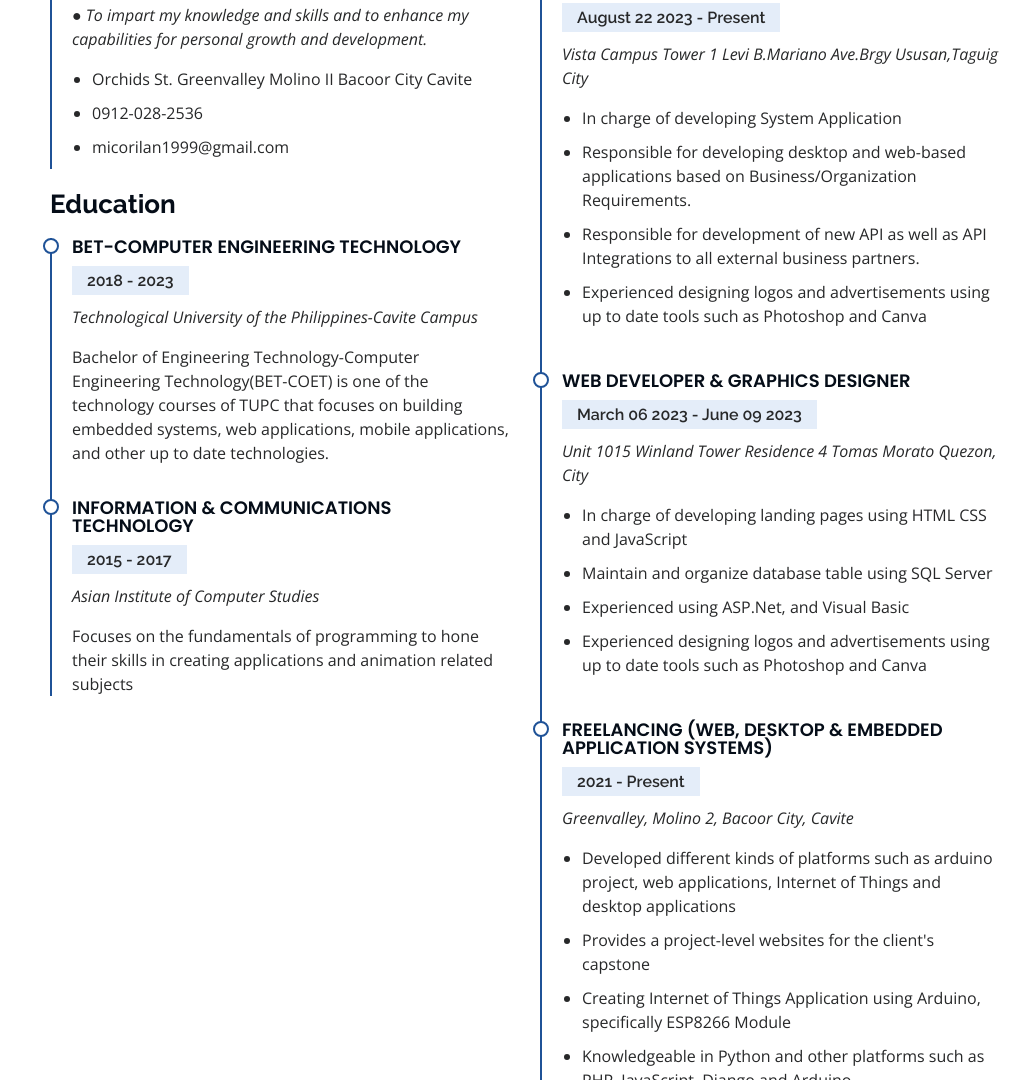
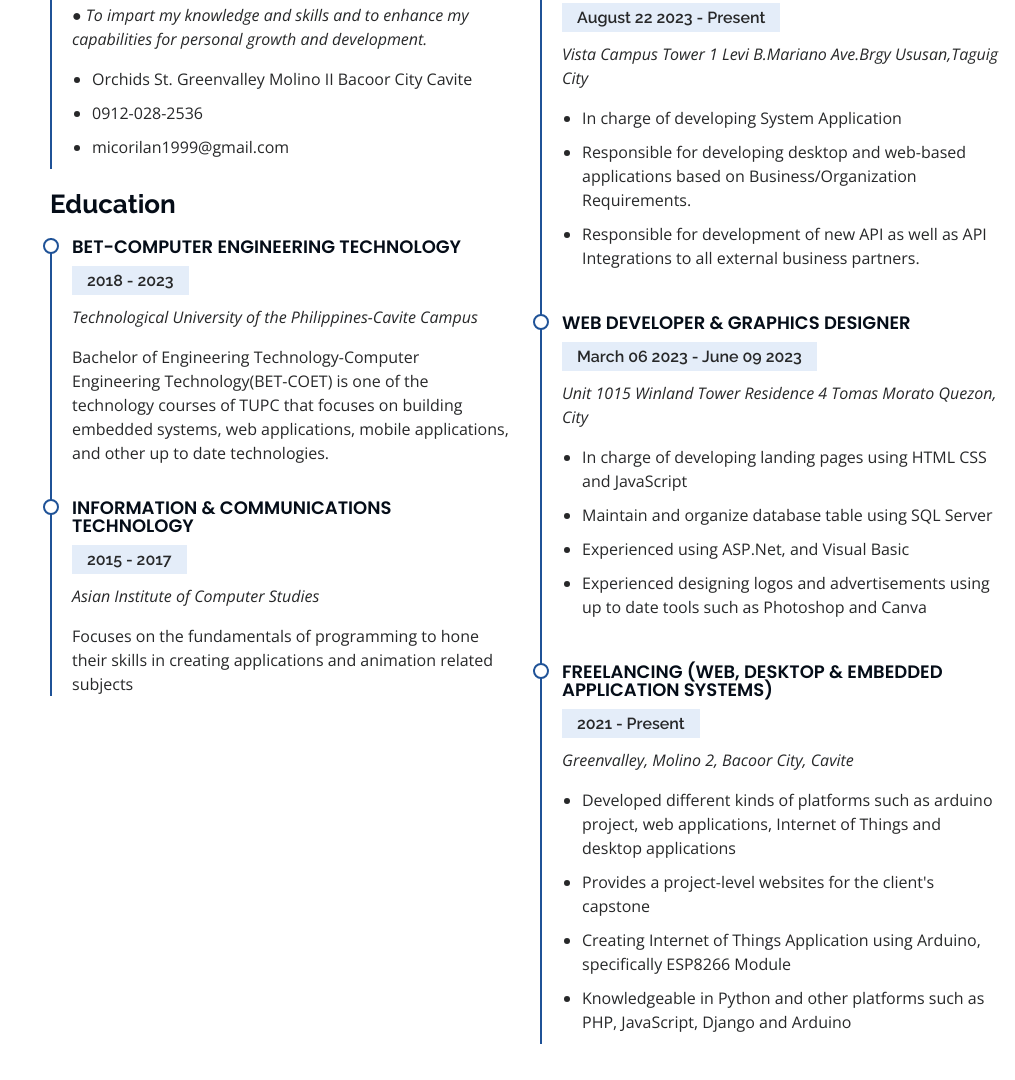
Before and after one commit to michaelrilan/my_portfolio, a plain HTML site: page index.html in a window 1280 px wide. Shown: the part 2232-3312 px from the top of the page, without its empty margins (265-1280 px from the left). Drawn offline with nearby package versions, Linux system fonts and the light colour scheme.

Commit message:
removing unnecessary informations

```diff
--- a/index.html
+++ b/index.html
@@ -254,7 +254,7 @@
                 <li>
                   Responsible for development of new API as well as API Integrations to all external business partners.
                 </li>
-                <li>Experienced designing logos and advertisements using up to date tools such as Photoshop and Canva</li>
+
               </ul>
             </div>
             <div class="resume-item">
```
